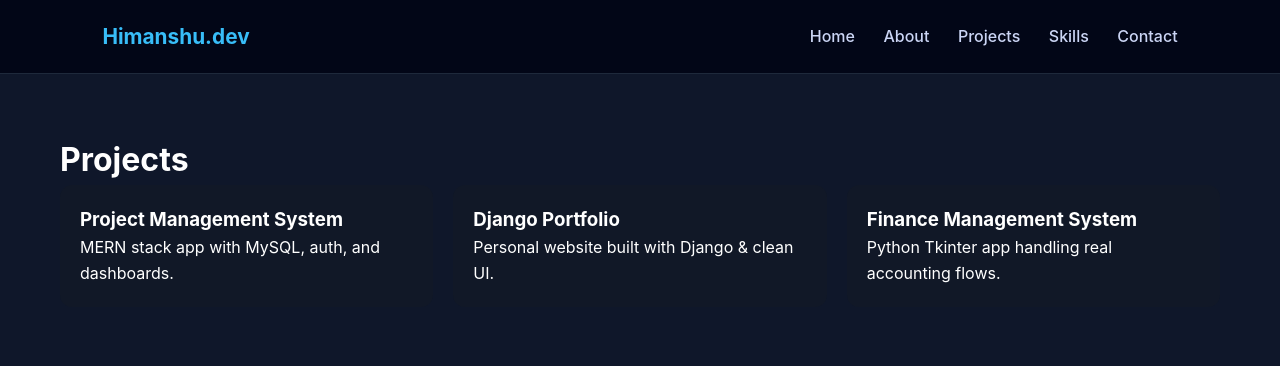
After one commit to HimanshuKumarShahi/Django_Python, a Django app: page /projects/ in a window 1280 px wide. The commit adds this page. Shown: the top 366 px of the page. Run offline with Django 5.2, Linux system fonts and the light colour scheme.

Commit message:
complete Django basic working with task.✅

```diff
--- a/chaiaurDjango/chaiaurDjango/urls.py
+++ b/chaiaurDjango/chaiaurDjango/urls.py
@@ -22,5 +22,7 @@ urlpatterns = [
     path('admin/', admin.site.urls),
     path('', views.home,name='home'),
     path('about/', views.about,name='about'),
+    path('projects/', views.projects,name='projects'),
+    path('skills/', views.skills,name='skills'),
     path('contact/', views.contact,name='contact'),
 ]
--- a/chaiaurDjango/chaiaurDjango/views.py
+++ b/chaiaurDjango/chaiaurDjango/views.py
@@ -2,10 +2,21 @@ from django.http import HttpResponse
 from django.shortcuts import render
 
 def home(request):
-    # return HttpResponse("Hello World.")
+    # return HttpResponse("Hello , World from Himanshu.")
     return render(request,'website/index.html')
 
 def about(request):
-    return HttpResponse("Hello World. from About")
+    # return HttpResponse("Hello , World from Himanshu. About page")
+    return render(request,'website/about.html')
+
 def contact(request):
-    return HttpResponse("Hello World. from Contact.")
+    # return HttpResponse("Hello , World from Himanshu. Contact page")
+    return render(request,'website/contact.html')
+
+def skills(request):
+    # return HttpResponse("Hello , World from Himanshu. Skills page")
+    return render(request,'website/skills.html')
+
+def projects(request):
+    # return HttpResponse("Hello , World from Himanshu. projects page")
+    return render(request,'website/projects.html')
--- a/chaiaurDjango/static/style.css
+++ b/chaiaurDjango/static/style.css
@@ -1,8 +1,174 @@
-body{
-    background-color: blue;
+* {
+    margin: 0;
+    padding: 0;
+    box-sizing: border-box;
+    font-family: 'Inter', sans-serif;
+}
+
+body {
+    background-color: #0f172a;
+    color: #e5e7eb;
+    line-height: 1.6;
+}
+
+/* Navbar */
+.navbar {
+    display: flex;
+    justify-content: space-between;
+    align-items: center;
+    padding: 20px 8%;
+    background-color: #020617;
+    border-bottom: 1px solid #1e293b;
+}
+
+.logo {
+    font-size: 1.3rem;
+    font-weight: 700;
+    color: #38bdf8;
+
+}
+
+.navbar nav a {
+    margin-left: 24px;
+    text-decoration: none;
+    color: #cbd5f5;
+    font-weight: 500;
+}
+
+.navbar nav a:hover {
+    color: #38bdf8;
+}
+
+/* Hero Section */
+.hero {
+    display: grid;
+    grid-template-columns: 1.3fr 1fr;
+    gap: 50px;
+    padding: 80px 8%;
+    align-items: center;
+}
+
+.hero-text h1 {
+    font-size: 3rem;
+    font-weight: 700;
+    margin-bottom: 20px;
+}
+
+.hero-text p {
+    max-width: 500px;
+    color: #94a3b8;
+    margin-bottom: 30px;
+}
+
+.buttons {
+    display: flex;
+    gap: 15px;
+}
+
+.btn {
+    padding: 12px 22px;
+    border-radius: 6px;
+    text-decoration: none;
+    font-weight: 600;
+    transition: 0.2s ease;
+}
+
+.primary {
+    background-color: #38bdf8;
+    color: #020617;
+}
+
+.primary:hover {
+    background-color: #0ea5e9;
+}
+
+.secondary {
+    border: 1px solid #38bdf8;
+    color: #38bdf8;
+}
+
+.secondary:hover {
+    background-color: #020617;
+}
+.section {
+    padding: 60px;
     color: #fff;
 }
-h1{
+
+.card-grid {
+    display: grid;
+    grid-template-columns: repeat(auto-fit, minmax(250px, 1fr));
+    gap: 20px;
+}
+
+.card {
+    background: #111827;
+    padding: 20px;
+    border-radius: 12px;
+}
+
+.skills span {
+    display: inline-block;
+    background: #1f2933;
+    padding: 10px 16px;
+    margin: 8px;
+    border-radius: 20px;
+}
+
+.contact-form {
+    max-width: 400px;
+}
+
+.contact-form input,
+.contact-form textarea {
+    width: 100%;
+    padding: 12px;
+    margin-bottom: 12px;
+    border-radius: 8px;
+    border: none;
+}
+
+.contact-form button {
+    padding: 12px;
+    width: 100%;
+    background: #38bdf8;
+    border: none;
+    font-weight: bold;
+}
+
+
+/* Card */
+.hero-card {
+    background-color: #020617;
+    border: 1px solid #1e293b;
+    border-radius: 10px;
+    padding: 30px;
+}
+
+.hero-card h3 {
+    margin-bottom: 15px;
+    color: #38bdf8;
+}
+
+.hero-card ul {
+    list-style: none;
+}
+
+.hero-card li {
+    padding: 8px 0;
+    border-bottom: 1px solid #1e293b;
+    color: #cbd5f5;
+}
+
+.hero-card li:last-child {
+    border-bottom: none;
+}
+
+/* Footer */
+footer {
     text-align: center;
-    font-size: 2em;
+    padding: 20px;
+    border-top: 1px solid #1e293b;
+    background-color: #020617;
+    color: #94a3b8;
 }
--- /dev/null
+++ b/chaiaurDjango/templates/website/projects.html
@@ -0,0 +1,45 @@
+{% load static %}
+<!DOCTYPE html>
+<html lang="en">
+<head>
+    <meta charset="UTF-8">
+    <title>Projects | Himanshu.dev</title>
+    <link rel="stylesheet" href="{% static 'style.css' %}">
+</head>
+<body>
+
+<header class="navbar">
+    <div class="logo">Himanshu.dev</div>
+      <nav>
+            <a href="{% url 'home' %}">Home</a>
+            <a href="{% url 'about' %}">About</a>
+            <a href="{% url 'projects' %}">Projects</a>
+            <a href="{% url 'skills' %}">Skills</a>
+            <a href="{% url 'contact' %}">Contact</a>
+        </nav>
+</header>
+
+<main class="section">
+    <h1>Projects</h1>
+    <div class="card-grid">
+
+        <div class="card">
+            <h3>Project Management System</h3>
+            <p>MERN stack app with MySQL, auth, and dashboards.</p>
+        </div>
+
+        <div class="card">
+            <h3>Django Portfolio</h3>
+            <p>Personal website built with Django & clean UI.</p>
+        </div>
+
+        <div class="card">
+            <h3>Finance Management System</h3>
+            <p>Python Tkinter app handling real accounting flows.</p>
+        </div>
+
+    </div>
+</main>
+
+</body>
+</html>
```
Also changed, not shown: chaiaurDjango/templates/website/about.html (added, +62 -0 lines), chaiaurDjango/templates/website/contact.html (added, +34 -0 lines), chaiaurDjango/templates/website/index.html (+43 -2 lines), chaiaurDjango/templates/website/skills.html (added, +38 -0 lines).
